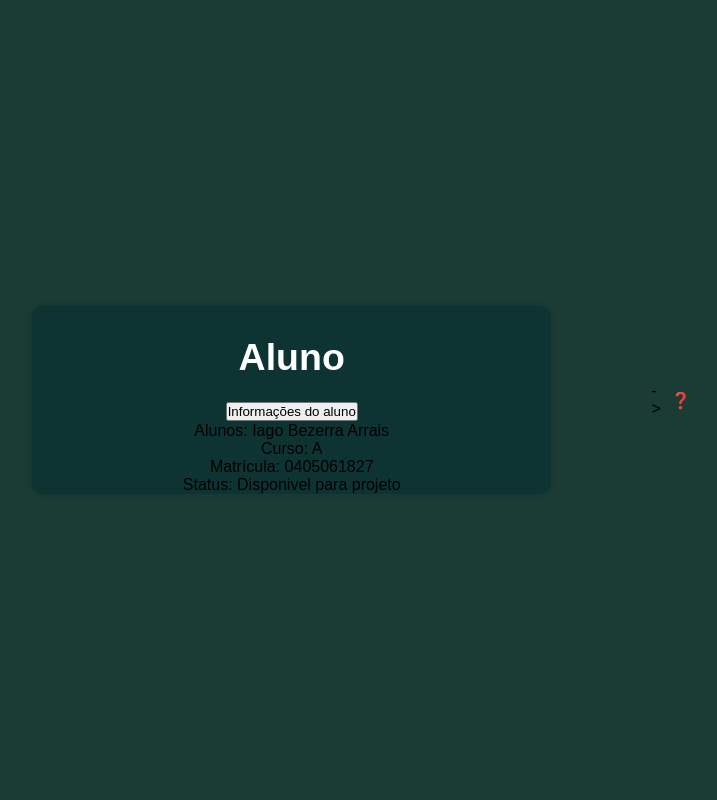
After one commit to 3d5onLP/SUAC, a PHP site: page /view_professor1.html in a window 1280 px wide. The commit adds this page. Shown: the whole page, without its empty margins (78-795 px from the left). Run offline with PHP 8.4, Linux system fonts and the light colour scheme.

Commit message:
Modificação em toda a view_professor
Correções, exclusões e novas configurações na aba professor

```diff
--- a/VIEW/VIEW_PROFESSOR/view_professor.css
+++ b/VIEW/VIEW_PROFESSOR/view_professor.css
@@ -1,4 +1,4 @@
-/*NO JEITO*/
+/* Aplica um reset e fonte padrão para todos os elementos */
 *{
     margin: 0;
     padding: 0;
@@ -6,8 +6,9 @@
     font-family: Arial, sans-serif;
  }
 
-/*NO JEITO*/
-body {
+/* Centraliza o conteúdo com fundo escuro */
+body
+  {
     background-color: #1a3c34;
     display: flex;
     justify-content: center;
@@ -16,9 +17,9 @@ body {
     padding: 10px;
   }
 
-
-/*MENU OVER*/
-*.sidebar {
+/* Sidebar fixa com animação e fundo cinza */
+  .sidebar
+  {
     z-index: 2;
     width: 40px;
     background-color: rgb(221, 221, 221);
@@ -29,57 +30,74 @@ body {
     position: fixed;
   }
 
-  .sidebar:hover {
+/* Expande a sidebar para 200px ao passar o mouse */
+.sidebar:hover
+  {
   width: 200px;
   }
 
-  .sidebar ul {
+/* Remove espaçamentos e marcadores da lista na sidebar */
+.sidebar ul
+  {
     list-style: none;
     padding: 0;
     margin: 0;
   }
 
-  .sidebar li {
+/* Adiciona espaçamento e impede quebra de linha nos itens da lista */
+.sidebar li
+  {
     padding: 15px 15px;
     white-space: nowrap;
   }
 
-  .sidebar a {
+/* Link preto em bloco sem sublinhado */
+.sidebar a
+  {
     color: black;
     text-decoration: none;
     display: block;
   }
 
-  .sidebar li:hover {
+/* Muda o fundo ao passar o mouse */
+.sidebar li:hover
+  {
     background-color: #2d5b50;
   }
 
-  .sidebar img {
-    margin-right: 10px;
-    width: 24px;
-    height: 24px;
+/* Define tamanho e espaçamento da imagem na sidebar */
+.profile-container {
+  display: flex;
+  justify-content: center;
+  align-items: center;
+  margin-top: 20px;
 }
 
-/*NO JEITO*/
-header{
-    background-color: #0d3433;
-    padding: 15px;
-    margin-top: 15px;
-    text-align: center;
-    border-top-left-radius: 10px;
-    border-top-right-radius: 10px;
-    font-weight: bold;
-    font-size: 25px;
-    position: relative;
-    color: white;
+/* Cabeçalho com fundo verde e texto centralizado */
+header
+  {
+    background-color: #0d3433;   /* Define o fundo do cabeçalho com uma cor verde escuro */
+    padding: 15px;                 /* Adiciona espaçamento interno de 15px ao redor do conteúdo */
+    margin-top: 15px;              /* Adiciona um espaçamento de 15px acima do cabeçalho */
+    text-align: center;            /* Alinha o texto no centro */
+    border-top-left-radius: 10px;  /* Arredonda o canto superior esquerdo */
+    border-top-right-radius: 10px; /* Arredonda o canto superior direito */
+    font-weight: bold;             /* Deixa o texto em negrito */
+    font-size: 25px;               /* Define o tamanho da fonte para 25px */
+    position: relative;            /* Define a posição como relativa para possível uso de posicionamento absoluto dentro */
+    color: white;                /* Define a cor do texto como branca */
   }
 
-/*NO JEITO, Botão de retorno*/
-a{
+/* Link preto sem sublinhado */
+a
+  {
     text-decoration: none;
     color: black;
   }
-.button-retorno {
+
+/* Botão de retorno à esquerda central */
+.button-retorno
+  {
     position: absolute;
     padding-bottom: 6px;
     left: 15px;
@@ -89,75 +107,90 @@ a{
     cursor: pointer;
   }
 
-/*NO JEITO*/
-.seta{
+/* Texto preto sem sublinhado */
+.seta
+  {
     text-decoration: none;
     color: black;
   }
 
-.container{
-    margin: 100px;
-    background-color: #0d3433;
-    border-radius: 10px;
-    box-shadow: 0 0 10px rgba(0, 0, 0, 0.1);
-    width: 200%;
-    min-width: 320px;
-    max-width: 800px;
-    text-align: center;
-    overflow: hidden;
+/* Container centralizado com fundo escuro e arredondado */
+.container
+  {
+    margin: 100px;                              /* Adiciona espaçamento externo em todos os lados */
+    background-color: #0d3433;                /* Define o fundo com cor verde escura */
+    border-radius: 10px;                        /* Arredonda os cantos em 10px */
+    box-shadow: 0 0 10px rgba(0, 0, 0, 0.1);  /* Aplica sombra leve ao redor do container */
+    width: 100%;                                /* Define largura como o dobro do elemento pai */
+    min-width: 320px;                           /* Garante que o container não fique menor que 320px */
+    max-width: 800px;                           /* Limita a largura máxima a 800px */
+    text-align: center;                         /* Centraliza o texto dentro do container */
+    overflow: hidden;                           /* Esconde qualquer conteúdo que ultrapasse os limites */
   }
 
-.perfil-list{
+/* Centraliza o elemento horizontalmente */
+.perfil-list
+{
   margin: 0 auto;
 }
 
-.menu-item{
-    background-color:white;
-    border-radius: 5px;
-    padding: 15px;
-    font-size: 16px;
-    width: 80%;
-    max-width: 600px;
-    margin: 0 auto;
-    margin-top: 30px;
-    list-style: none;
+/* Item de menu com fundo branco, bordas arredondadas, e centralizado */
+.menu-item
+  {
+    background-color: white;     /* Define o fundo branco para o item do menu */
+    border-radius: 5px;            /* Arredonda os cantos do item em 5px */
+    padding: 15px;                 /* Adiciona 15px de espaçamento interno */
+    font-size: 16px;               /* Define o tamanho da fonte para 16px */
+    width: 80%;                    /* Define a largura do item como 80% do seu contêiner pai */
+    max-width: 600px;              /* Limita a largura máxima a 600px */
+    margin: 0 auto;                /* Centraliza o item horizontalmente */
+    margin-top: 30px;              /* Adiciona 30px de espaço acima do item */
+    list-style: none;              /* Remove os marcadores padrão da lista (se for parte de uma lista) */
   }
 
-.quests {
+/* Itens em coluna, centralizados e inline */
+.quests
+  {
     flex-direction: column;
     justify-content: center;
     display: inline;
   }
-/*NO JEITO*/
-.p1{
+
+/* Texto em negrito e inline */
+.p1
+  {
     font-weight: bold;
     display: inline;
   }
-/*NO JEITO*/
-.p2{
+
+/* Texto inline */
+.p2
+  {
     display: inline;
   }
 
-/*NO JEITO, imagem do perfil*/
-.img-aluno {
-    width: 100px;
-    height: 100px;
-    border-radius: 50%;
+/* Imagem com tamanho fixo, bordas arredondadas e centralizada */
+.img-professor
+  {
+    width: 95px;
+    height: 95px;
+    border-radius: 20%;
     object-fit: cover;
     margin: 20px auto;
     display: block;
   }
 
-/*NO JEITO, botão bonito*/
-footer {
+/* Rodapé com largura total, texto à esquerda e espaço interno */
+footer
+  {
     width: 100%;
     text-align: left;
     padding: 10px;
   }
 
-
-/*Menu para celulares/responsivos*/
-.bottom-nav {
+/* Menu para celulares/responsivos */
+.bottom-nav
+  {
     position: fixed;
     bottom: 0;
     left: 0;
@@ -171,8 +204,9 @@ footer {
     z-index: 9999;
   }
 
-/*Configuração dos itens do menu responsivo*/
-.bottom-nav .nav-item {
+/* Configuração dos itens do menu responsivo */
+.bottom-nav .nav-item
+  {
     flex: 1;
     text-align: center;
     color: black;
@@ -182,28 +216,37 @@ footer {
     transition: background-color 0.2s;
     font-weight: bold;
   }
-/*Define o tamanho dos icones*/
-.nav-item img{
+
+/* Define o tamanho dos icones */
+.nav-item img
+  {
     width: 25px;
     height: 25px;
   }
 
-/*Oculta em telas maiores o menu bottom-nav (Menu para celulares/responsivos)*/
-@media (min-width: 768px) {
-.bottom-nav {
-    display: none;
-}
-}
-/*Oculta em telas menores o menu Sidebar (Menu para computadores/telas maiores)*/
-@media (max-width: 768px) {
-  .sidebar {
+/* Oculta em telas maiores o menu bottom-nav (Menu para celulares/responsivos) */
+@media (min-width: 768px)
+  {
+    .bottom-nav
+      {
         display: none;
       }
   }
 
-/*Teste de ocultação (Menu para computadores/telas maiores)*/
-@media (max-width: 768px) {
-  footer {
+/* Oculta em telas menores o menu Sidebar (Menu para computadores/telas maiores) */
+@media (max-width: 768px)
+  {
+    .sidebar
+      {
       display: none;
       }
   }
+
+/* Teste de ocultação (Menu para computadores/telas maiores) */
+@media (max-width: 768px)
+{
+  footer
+  {
+    display: none;
+  }
+}
--- /dev/null
+++ b/VIEW/VIEW_PROFESSOR/view_professor1.html
@@ -0,0 +1,126 @@
+<!DOCTYPE html>
+<html lang="pt-br">
+
+    <head>
+        <meta charset="UTF-8">
+        <meta name="viewport" content="width=device-width, initial-scale=1.0">
+        <title>CIENTIF</title>
+        <link rel="stylesheet" href="view_professor.css">
+        <link rel="icon" href="/VIEW/icon/logo_cientif.png" type="image/png">
+    </head>
+
+    <body>
+        <!--Menu para celulares/responsivos-->
+        <nav class="bottom-nav d-md-none">
+            <a href="/VIEW/VIEW_MENU/view_menu.html" class="nav-item active"><img src="/VIEW/icon/botao-home.png" alt="Home Icon"><br>Home</a>
+            <a href="https://www.ifto.edu.br/noticias/editais-de-apoio-a-pesquisa-no-ambito-do-ifto-sao-publicados/view" class="nav-item"><img src="/VIEW/icon/pesquisa-edital.png" alt="Edital icon"><br>Editais</a>
+            <a href="/VIEW/VIEW_PROJETO/view_projeto.html" class="nav-item"><img src="/VIEW/icon/pesquisa-projeto.png" alt="Projeto icon"><br>Projetos</a>
+            <a href="/VIEW/VIEW_ALUNO/view_aluno.html" class="nav-item"><img src="/VIEW/icon/aluno-icon.png" alt="Aluno icon"><br>Aluno</a>
+            <a href="/VIEW/VIEW_DUVIDAS/view_duvidas.html" class="nav-item"><img src="/VIEW/icon/ponto-de-interrogacao.png" alt="Duvida icon"><br>Duvidas</a>
+        </nav>
+
+        <!--
+        <nav class="sidebar">
+            <ul>
+            <li>
+                <a href="/VIEW/VIEW_MENU/view_menu.html"><img src="/VIEW/icon/botao-home.png" alt="Home Icon">Home</a>
+            </li>
+            <li>
+                <a href="https://www.ifto.edu.br/noticias/editais-de-apoio-a-pesquisa-no-ambito-do-ifto-sao-publicados/view"> <img src="/VIEW/icon/botao-home.png" alt="Home Icon">Editais</a>
+            </li>
+            <li>
+                <a href="/VIEW/VIEW_PROJETO/view_projeto.html"> <img src="/VIEW/icon/botao-home.png" alt="Home Icon">Projetos</a>
+            </li>
+            </li>
+            <li>
+                <a href="/VIEW/VIEW_PROFESSOR/view_professor.html"> <img src="/VIEW/icon/professor-icon.png" alt="Professores Icon"> Professores</a>
+            </li>
+            <li>
+                <a href="/VIEW/VIEW_ALUNO/view_aluno.html"><img src="/VIEW/icon/aluno-icon.png" alt="Alunos Icon">Alunos</a>
+            </li>
+            </ul>
+        </nav>
+        -->
+
+
+
+        <!--
+        <div class="container">
+            <header>
+                <span class="button-retorno"> <a href="/VIEW/VIEW_MENU/view_menu.html">←</a></span>
+                PERFIL
+            </header>
+
+            <div>
+                <img class="img-aluno" src="/VIEW/icon/aluno-icon.png" alt="Foto de Perfil">
+
+                <ul class="perfil-list">
+
+                    <section class="quests"></section>
+                        <li class="menu-item">
+                            <p class ="p1">Professor: <p class ="p2"> Iago</p></p>
+                        </li>
+                    </section>
+
+                    <section class="quests"></section>
+                        <li class="menu-item">
+                            <p class ="p1">Formação Acadêmica: <p class ="p2"> Dr. em Sistema de Informação</p></p>
+                        </li>
+                    </section>
+
+                    <section class="quests"></section>
+                        <li class="menu-item">
+                            <p class ="p1">Matrícula: <p class ="p2"> 11111111</p> </p>
+                        </li>
+                    </section>
+
+                    <section class="quests">
+                        <li class="menu-item">
+                            <p class="p1">Projeto Atual:</p> <p class ="p2"> Projeto 1</p>
+                        </li>
+                    </section>
+
+                </ul>
+
+            </div>
+        -->
+
+
+
+        <!--
+        <!-Div branca do meio FAQs-->
+        <div class="duvidas-container container mt-4 p-4 rounded border">
+
+            <!--Cabeçalho da Div .duvidas-container-->
+            <header class="mb-4">
+                <h2 class="d-inline">Aluno</h2>
+            </header>
+
+        <!--DIVs de cada pergunta dentro da DIV principal(.duvidas-container)-->
+        <div class="accordion" id="accordionDuvidas">
+        <div class="accordion-item">
+            <h2 class="accordion-header" id="heading1">
+                <button class="accordion-button " type="button" data-bs-toggle="collapse" data-bs-target="#duvida1" aria-expanded="true" aria-controls="duvida1">
+                    Informações do aluno
+                </button>
+            </h2>
+            <div id="duvida1" class="accordion-collapse collapse show" aria-labelledby="hea ding1" data-bs-parent="#accordionDuvidas">
+                <div class="accordion-body">
+                    <p>Alunos: Iago Bezerra Arrais</p>
+                    <p>Curso: A</p>
+                    <p>Matrícula: 0405061827</p>
+                    <p>Status: Disponivel para projeto</p>
+                </div>
+            </div>
+        </div>
+        </div>
+        </div>
+        ->
+
+        <footer>
+            <a href="/VIEW/VIEW_DUVIDAS/view_duvidas.html">❓</a>
+        </footer>
+
+    </body>
+
+</html>
```
Also changed, not shown: VIEW/VIEW_PROFESSOR/view_professor.html (+93 -34 lines). Lines whose indentation alone changed are shown as unchanged.
